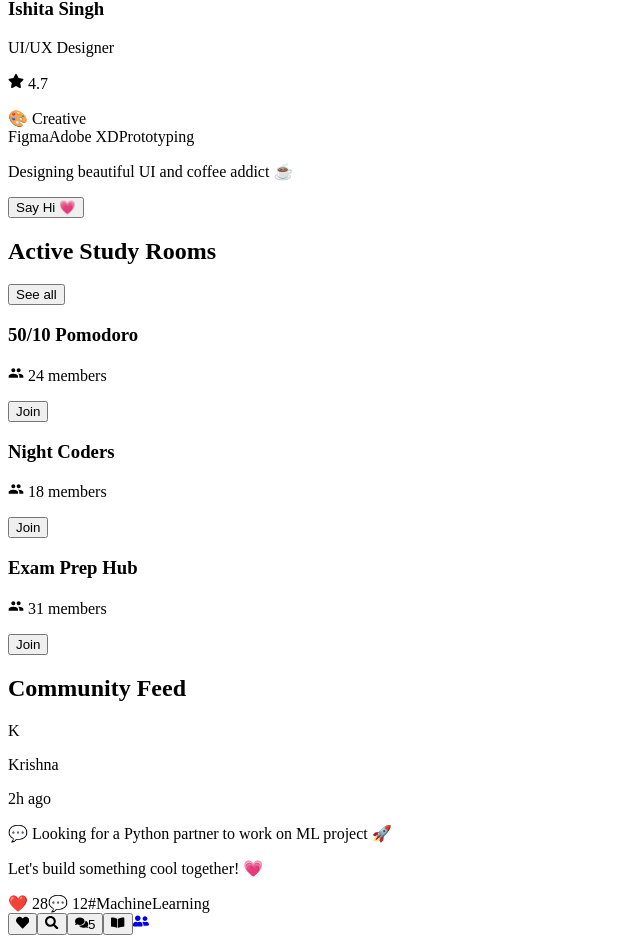
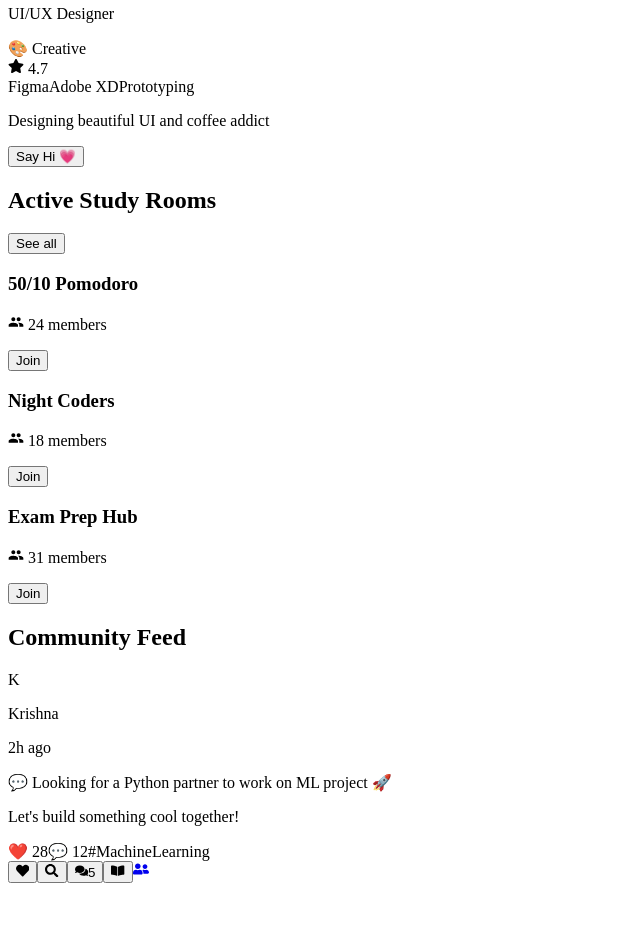
Before and after one commit to sanbitious890/CodesMate, a React (Vite) app in the folder client/: page / in a window 1280 px wide. Shown: the part 1276-2219 px from the top of the page, without its empty margins (0-640 px from the left). After the commit the page ends 2167 px from the top, so only its background shows below. Built offline with nearby package versions, Linux system fonts and the light colour scheme.

Commit message:
🌸 Clean and beautiful homepage layout

```diff
--- a/client/src/pages/Landing.jsx
+++ b/client/src/pages/Landing.jsx
@@ -1,13 +1,8 @@
 import React, { useState, useEffect } from 'react'
 import { Link } from 'react-router-dom'
 import { useAuth } from '../context/AuthContext'
-import {
-  FaSearch, FaHeart, FaStar, FaUsers,
-  FaCode, FaUserFriends, FaComments, FaBookOpen,
-  FaFire, FaCoffee, FaMoon, FaSun
-} from 'react-icons/fa'
-import { MdVerified, MdPeople } from 'react-icons/md'
-import { HiSparkles } from 'react-icons/hi'
+import { FaSearch, FaHeart, FaStar, FaUsers, FaCode, FaUserFriends, FaComments, FaBookOpen } from 'react-icons/fa'
+import { MdPeople } from 'react-icons/md'
 
 const Landing = () => {
   const { user, isAuthenticated } = useAuth()
@@ -26,7 +21,7 @@ const Landing = () => {
       role: 'Featured Developer',
       rating: 4.8,
       skills: ['React', 'Figma', 'Tailwind'],
-      bio: 'Love building cute UI and late night code talks 💗',
+      bio: 'Love building cute UI and late night code talks',
       badge: '🌟 Top Rated'
     },
     {
@@ -34,7 +29,7 @@ const Landing = () => {
       role: 'Booked Developer',
       rating: 4.9,
       skills: ['Node.js', 'MongoDB', 'Express'],
-      bio: 'Building scalable apps and love anime ⚡',
+      bio: 'Building scalable apps and love anime',
       badge: '🔥 Hot Pick'
     },
     {
@@ -42,7 +37,7 @@ const Landing = () => {
       role: 'UI/UX Designer',
       rating: 4.7,
       skills: ['Figma', 'Adobe XD', 'Prototyping'],
-      bio: 'Designing beautiful UI and coffee addict ☕',
+      bio: 'Designing beautiful UI and coffee addict',
       badge: '🎨 Creative'
     },
   ]
@@ -54,34 +49,22 @@ const Landing = () => {
     { name: 'Exam Prep Hub', members: 31 },
   ]
 
-  const feed = [
-    {
-      user: 'Krishna',
-      time: '2h ago',
-      post: 'Looking for a Python partner to work on ML project 🚀',
-      detail: "Let's build something cool together! 💗",
-      likes: 28,
-      comments: 12,
-      tag: '#MachineLearning'
-    },
-  ]
-
   return (
     <div className="min-h-screen bg-gradient-to-b from-[#FFF5F7] via-white to-[#FFF9FB] dark:from-gray-900 dark:via-gray-800 dark:to-gray-900 px-4 py-6 pb-32">
 
-      <div className="max-w-4xl mx-auto">
+      <div className="max-w-5xl mx-auto">
 
         {/* ===== HEADER ===== */}
         <div className="flex justify-between items-center mb-6">
           <div>
             <h1 className="text-2xl font-bold text-[#5A4A6A] dark:text-white flex items-center gap-2">
-              Codesmate® <span className="text-pink-400"><FaHeart className="inline text-pink-400" /></span>
+              Codesmate <span className="text-pink-400"><FaHeart className="inline text-pink-400" /></span>
             </h1>
             <p className="text-[#8B7A9B] dark:text-gray-300 text-sm">
               Find your coding partner, build together
             </p>
           </div>
-          <div className="flex items-center gap-4">
+          <div className="flex items-center gap-3">
             <button className="text-[#8B7A9B] dark:text-gray-300 hover:text-pink-400 transition">
               <FaHeart className="text-xl" />
             </button>
@@ -129,7 +112,7 @@ const Landing = () => {
           </div>
           <div className="flex flex-wrap gap-2">
             {interests.map((tag, i) => (
-              <span key={i} className="px-5 py-2 bg-white/70 dark:bg-gray-800/70 backdrop-blur-sm rounded-full border-2 border-[#FFD6E7] dark:border-gray-700 text-[#5A4A6A] dark:text-white text-sm hover:border-pink-400 transition cursor-pointer">
+              <span key={i} className="px-4 py-2 bg-white/70 dark:bg-gray-800/70 backdrop-blur-sm rounded-full border-2 border-[#FFD6E7] dark:border-gray-700 text-[#5A4A6A] dark:text-white text-sm hover:border-pink-400 transition cursor-pointer">
                 {tag}
               </span>
             ))}
@@ -142,29 +125,29 @@ const Landing = () => {
             <h2 className="text-lg font-bold text-[#5A4A6A] dark:text-white">Top Matches for You</h2>
             <button className="text-sm text-pink-400 hover:text-pink-500">See all</button>
           </div>
-          <div className="grid grid-cols-1 md:grid-cols-3 gap-4">
+          <div className="grid grid-cols-1 md:grid-cols-3 gap-5">
             {matches.map((match, i) => (
-              <div key={i} className="bg-white/80 dark:bg-gray-800/80 backdrop-blur-sm rounded-2xl p-5 border-2 border-[#FFD6E7] dark:border-gray-700 shadow-md hover:shadow-xl transition">
-                <div className="flex justify-between items-start">
+              <div key={i} className="bg-white/90 dark:bg-gray-800/90 backdrop-blur-sm rounded-2xl p-5 border-2 border-[#FFD6E7] dark:border-gray-700 shadow-md hover:shadow-xl transition">
+                <div className="flex justify-between items-start mb-2">
                   <div>
                     <h3 className="font-bold text-[#5A4A6A] dark:text-white">{match.name}</h3>
-                    <p className="text-xs text-pink-400 font-semibold">{match.role}</p>
-                    <p className="text-sm text-[#B8A8C8] dark:text-gray-400 flex items-center gap-1 mt-1">
-                      <FaStar className="text-yellow-400" /> {match.rating}
-                    </p>
+                    <p className="text-xs text-pink-500 font-semibold">{match.role}</p>
                   </div>
-                  <span className="text-xs bg-pink-100 dark:bg-pink-900/30 text-pink-500 px-2 py-1 rounded-full">
+                  <span className="text-xs bg-pink-100 dark:bg-pink-900/30 text-pink-600 px-2 py-1 rounded-full">
                     {match.badge}
                   </span>
                 </div>
-                <div className="flex flex-wrap gap-1 my-3">
+                <div className="flex items-center gap-1 text-sm text-[#B8A8C8] dark:text-gray-400 mb-3">
+                  <FaStar className="text-yellow-400" /> {match.rating}
+                </div>
+                <div className="flex flex-wrap gap-1 mb-3">
                   {match.skills.map((skill, idx) => (
                     <span key={idx} className="px-2 py-0.5 bg-pink-50 dark:bg-gray-700/50 text-[#8B7A9B] dark:text-gray-300 text-xs rounded-full border border-pink-100">
                       {skill}
                     </span>
                   ))}
                 </div>
-                <p className="text-xs text-[#8B7A9B] dark:text-gray-400 mb-3">{match.bio}</p>
+                <p className="text-sm text-[#8B7A9B] dark:text-gray-400 mb-3">{match.bio}</p>
                 <button className="w-full bg-gradient-to-r from-pink-400 to-purple-400 text-white px-4 py-2 rounded-full text-sm font-semibold hover:shadow-lg transition">
                   Say Hi 💗
                 </button>
@@ -181,12 +164,12 @@ const Landing = () => {
           </div>
           <div className="grid grid-cols-1 sm:grid-cols-3 gap-4">
             {rooms.map((room, i) => (
-              <div key={i} className="bg-white/80 dark:bg-gray-800/80 backdrop-blur-sm rounded-2xl p-4 border-2 border-[#FFD6E7] dark:border-gray-700 shadow-md text-center">
+              <div key={i} className="bg-white/90 dark:bg-gray-800/90 backdrop-blur-sm rounded-2xl p-4 border-2 border-[#FFD6E7] dark:border-gray-700 shadow-md text-center">
                 <h3 className="font-semibold text-[#5A4A6A] dark:text-white">{room.name}</h3>
-                <p className="text-xs text-[#B8A8C8] dark:text-gray-400 flex items-center justify-center gap-1 mt-1">
+                <p className="text-sm text-[#B8A8C8] dark:text-gray-400 flex items-center justify-center gap-1 mt-1">
                   <MdPeople /> {room.members} members
                 </p>
-                <button className="mt-2 bg-gradient-to-r from-pink-400 to-purple-400 text-white px-5 py-1.5 rounded-full text-xs font-semibold hover:shadow-lg transition">
+                <button className="mt-2 bg-gradient-to-r from-pink-400 to-purple-400 text-white px-6 py-1.5 rounded-full text-sm font-semibold hover:shadow-lg transition">
                   Join
                 </button>
               </div>
@@ -197,26 +180,24 @@ const Landing = () => {
         {/* ===== COMMUNITY FEED ===== */}
         <div className="mb-8">
           <h2 className="text-lg font-bold text-[#5A4A6A] dark:text-white mb-3">Community Feed</h2>
-          {feed.map((item, i) => (
-            <div key={i} className="bg-white/80 dark:bg-gray-800/80 backdrop-blur-sm rounded-2xl p-5 border-2 border-[#FFD6E7] dark:border-gray-700 shadow-md">
-              <div className="flex items-center gap-3 mb-2">
-                <div className="w-10 h-10 rounded-full bg-gradient-to-r from-pink-200 to-purple-200 flex items-center justify-center text-white font-bold">
-                  {item.user[0]}
-                </div>
-                <div>
-                  <p className="font-semibold text-[#5A4A6A] dark:text-white">{item.user}</p>
-                  <p className="text-xs text-[#B8A8C8] dark:text-gray-400">{item.time}</p>
-                </div>
+          <div className="bg-white/90 dark:bg-gray-800/90 backdrop-blur-sm rounded-2xl p-5 border-2 border-[#FFD6E7] dark:border-gray-700 shadow-md">
+            <div className="flex items-center gap-3 mb-2">
+              <div className="w-10 h-10 rounded-full bg-gradient-to-r from-pink-200 to-purple-200 flex items-center justify-center text-white font-bold">
+                K
               </div>
-              <p className="text-[#5A4A6A] dark:text-white text-sm">💬 {item.post}</p>
-              <p className="text-sm text-[#8B7A9B] dark:text-gray-300 mt-1">{item.detail}</p>
-              <div className="flex items-center gap-4 mt-3 text-xs text-[#B8A8C8] dark:text-gray-400">
-                <span className="flex items-center gap-1">❤️ {item.likes}</span>
-                <span className="flex items-center gap-1">💬 {item.comments}</span>
-                <span className="text-pink-400">{item.tag}</span>
+              <div>
+                <p className="font-semibold text-[#5A4A6A] dark:text-white">Krishna</p>
+                <p className="text-xs text-[#B8A8C8] dark:text-gray-400">2h ago</p>
               </div>
             </div>
-          ))}
+            <p className="text-[#5A4A6A] dark:text-white text-sm">💬 Looking for a Python partner to work on ML project 🚀</p>
+            <p className="text-sm text-[#8B7A9B] dark:text-gray-300 mt-1">Let's build something cool together!</p>
+            <div className="flex items-center gap-4 mt-3 text-sm text-[#B8A8C8] dark:text-gray-400">
+              <span className="flex items-center gap-1">❤️ 28</span>
+              <span className="flex items-center gap-1">💬 12</span>
+              <span className="text-pink-400">#MachineLearning</span>
+            </div>
+          </div>
         </div>
 
         {/* ===== BOTTOM NAV ===== */}
```
